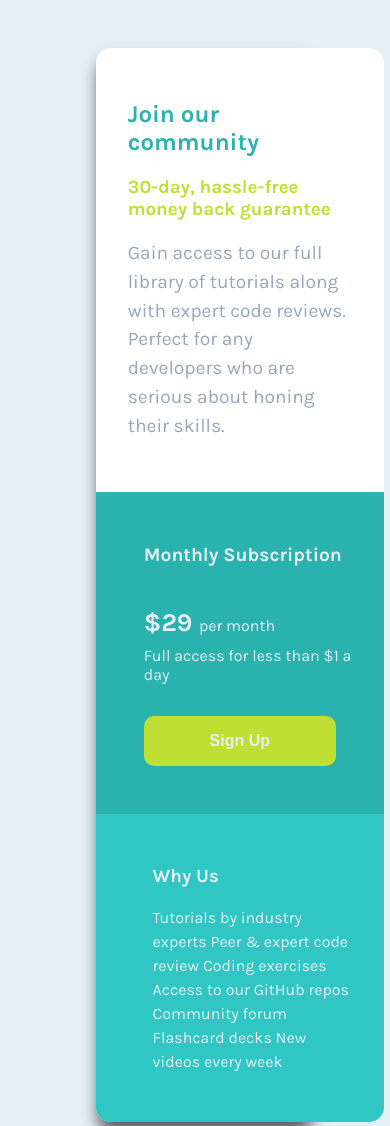
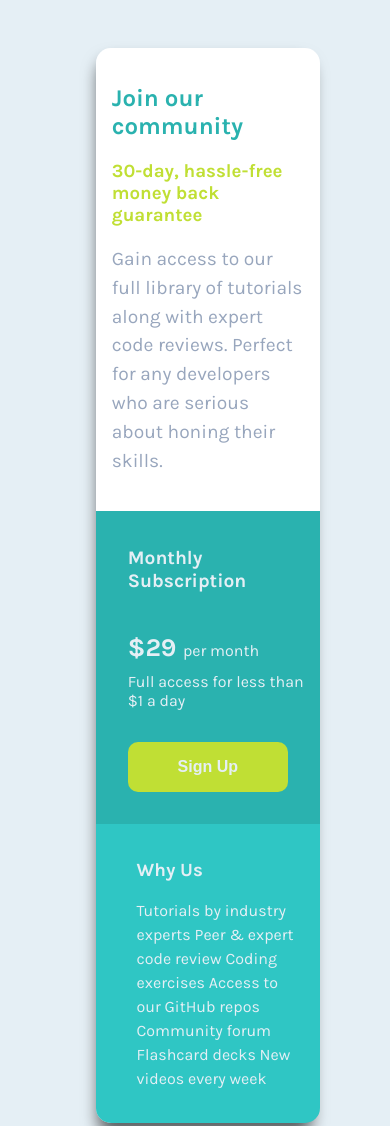
Before and after one commit to codeAndcocoa/single-price-grid-component, a plain HTML site: page index.html in a window 390 px wide. Shown: the top 1126 px of the page. Drawn offline with Linux system fonts and the light colour scheme.

Commit message:
Update style.css

```diff
--- a/style.css
+++ b/style.css
@@ -14,10 +14,10 @@ body {
   min-height: 100vh;
 }
 body {
-
   font-family: "Karla", sans-serif;
   background-color: var(--neutral1);
   overflow-x: hidden;
+
 }
 
 .grid-box {
@@ -48,7 +48,7 @@ body {
 .community,
 .subscription,
 .whyUs {
-  padding: 2rem;
+  padding: 1rem;
   margin: auto;
 }
 
@@ -126,7 +126,7 @@ body {
 /***Media Queries  */
 @media screen and (max-width: 600px) {
   .signUp-btn {
-    width: 12rem;
+    width: 10rem;
     margin: 1rem;
   }
   .subscribe-title,
```
